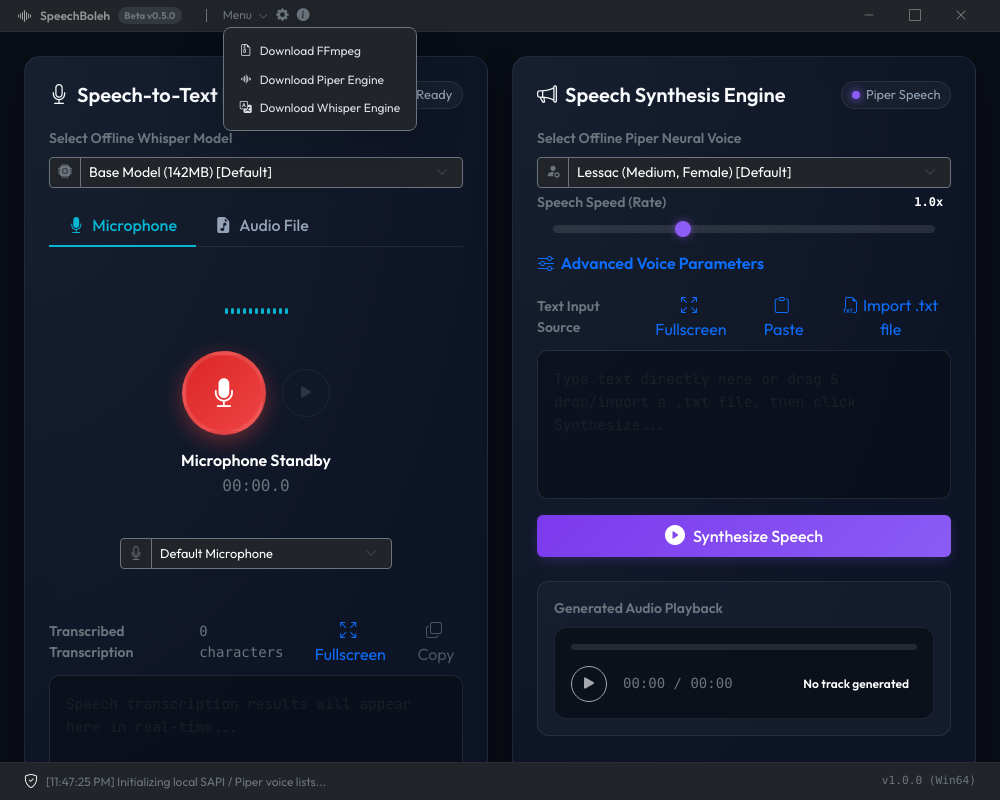
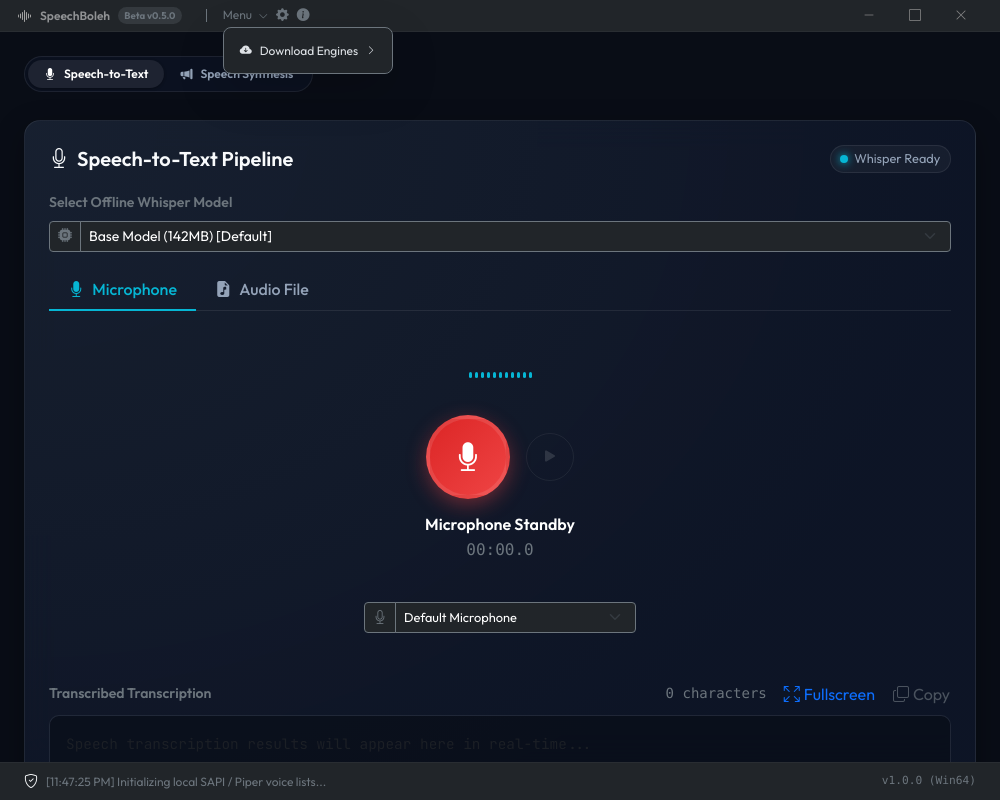
Before and after one commit to tinwinaung/SpeechBoleh, an Electron app: page index.html in a window 1000 px wide. Both pictures are taken after a click on the button "Menu". Drawn offline with nearby package versions, Linux system fonts and the light colour scheme; no server answers.

Commit message:
Implement tabbed interface for STT/TTS modules and add dropdown submenu for engine downloads

```diff
--- a/index.css
+++ b/index.css
@@ -415,3 +415,43 @@
   background: rgba(10, 15, 30, 0.95) !important;
   backdrop-filter: blur(8px) !important;
 }
+
+/* Premium Segmented Controls / Tabbed Panels */
+.segmented-control {
+  background: rgba(15, 23, 42, 0.5);
+  border: 1px solid rgba(255, 255, 255, 0.08);
+  border-radius: 20px;
+  padding: 3px;
+  display: inline-flex;
+}
+
+.segmented-control .nav-item {
+  margin: 0;
+}
+
+.segmented-control .nav-link {
+  color: #94a3b8;
+  background: transparent !important;
+  border: none !important;
+  border-radius: 18px !important;
+  padding: 5px 16px !important;
+  font-size: 0.75rem !important;
+  font-weight: 500;
+  transition: all 0.2s ease;
+  box-shadow: none !important;
+}
+
+.segmented-control .nav-link:hover {
+  color: #f1f5f9;
+}
+
+.segmented-control .nav-link.active {
+  color: #ffffff !important;
+  background: rgba(255, 255, 255, 0.08) !important;
+  box-shadow: 0 1px 3px rgba(0, 0, 0, 0.3) !important;
+}
+
+/* Multi-level Dropdown Submenus */
+.dropdown-submenu:hover > .dropdown-menu {
+  display: block !important;
+}
--- a/index.html
+++ b/index.html
@@ -36,12 +36,22 @@
           </button>
           <ul class="dropdown-menu dropdown-menu-dark bg-dark border border-secondary border-opacity-20 shadow-lg mt-1"
             aria-labelledby="titleBarDownloadDropdown" style="font-size: 0.75rem; border-radius: 8px;">
-            <li><a class="dropdown-item py-2" href="#" id="btn-download-ffmpeg-ui"><i
-                  class="bi bi-file-earmark-zip me-2 text-cyan"></i>Download FFmpeg</a></li>
-            <li><a class="dropdown-item py-2" href="#" id="btn-download-piper-ui"><i
-                  class="bi bi-soundwave me-2 text-purple"></i>Download Piper Engine</a></li>
-            <li><a class="dropdown-item py-2" href="#" id="btn-download-whisper-ui"><i
-                  class="bi bi-translate me-2 text-cyan"></i>Download Whisper Engine</a></li>
+            <li class="dropdown-submenu position-relative">
+              <a class="dropdown-item py-2 d-flex justify-content-between align-items-center" href="#">
+                <span><i class="bi bi-cloud-arrow-down-fill me-2 text-cyan"></i>Download Engines</span>
+                <i class="bi bi-chevron-right ms-2" style="font-size: 0.6rem;"></i>
+              </a>
+              <ul
+                class="dropdown-menu dropdown-menu-dark bg-dark border border-secondary border-opacity-20 shadow-lg mt-0"
+                style="font-size: 0.75rem; border-radius: 8px; position: absolute; top: 0; left: 100%; display: none;">
+                <li><a class="dropdown-item py-2" href="#" id="btn-download-ffmpeg-ui"><i
+                      class="bi bi-file-earmark-zip me-2 text-cyan"></i>FFmpeg</a></li>
+                <li><a class="dropdown-item py-2" href="#" id="btn-download-piper-ui"><i
+                      class="bi bi-soundwave me-2 text-purple"></i>Piper</a></li>
+                <li><a class="dropdown-item py-2" href="#" id="btn-download-whisper-ui"><i
+                      class="bi bi-translate me-2 text-cyan"></i>Whisper</a></li>
+              </ul>
+            </li>
           </ul>
         </div>
         <button class="btn btn-link p-0 text-secondary border-0 hover-light" id="title-bar-settings" title="Settings"
@@ -93,10 +103,29 @@
 
   <!-- Main Container -->
   <main class="flex-grow-1 p-4 overflow-auto d-flex flex-column gap-4">
-    <div class="row g-4 flex-shrink-0">
+    <!-- Segmented Tab Panel Navigation (Space-Saving) -->
+    <div class="d-flex mb-1 flex-shrink-0" style="-webkit-app-region: no-drag;">
+      <ul class="nav nav-pills segmented-control" id="mainTab" role="tablist">
+        <li class="nav-item" role="presentation">
+          <button class="nav-link active fw-semibold d-flex align-items-center gap-2" id="stt-tab" data-bs-toggle="tab"
+            data-bs-target="#stt-pane" type="button" role="tab" aria-controls="stt-pane" aria-selected="true">
+            <i class="bi bi-mic-fill text-cyan"></i> Speech-to-Text
+          </button>
+        </li>
+        <li class="nav-item" role="presentation">
+          <button class="nav-link fw-semibold d-flex align-items-center gap-2" id="tts-tab" data-bs-toggle="tab"
+            data-bs-target="#tts-pane" type="button" role="tab" aria-controls="tts-pane" aria-selected="false">
+            <i class="bi bi-megaphone-fill text-purple"></i> Speech Synthesis
+          </button>
+        </li>
+      </ul>
+    </div>
 
-      <!-- LEFT COLUMN: Speech-to-Text (STT) -->
-      <div class="col-lg-6">
+    <!-- Tabs Content -->
+    <div class="tab-content flex-shrink-0" id="mainTabContent">
+
+      <!-- Speech-to-Text (STT) Tab Pane -->
+      <div class="tab-pane fade show active" id="stt-pane" role="tabpanel" aria-labelledby="stt-tab">
         <div class="glass-container p-4">
           <div class="d-flex justify-content-between align-items-center mb-3">
             <h2 class="h5 m-0 fw-semibold d-flex align-items-center">
@@ -260,8 +289,8 @@
         </div>
       </div>
 
-      <!-- RIGHT COLUMN: Text-to-Speech (TTS) -->
-      <div class="col-lg-6">
+      <!-- Speech Synthesis (TTS) Tab Pane -->
+      <div class="tab-pane fade" id="tts-pane" role="tabpanel" aria-labelledby="tts-tab">
         <div class="glass-container p-4">
           <div class="d-flex justify-content-between align-items-center mb-3">
             <h2 class="h5 m-0 fw-semibold d-flex align-items-center">
@@ -516,15 +545,16 @@
   <div id="model-download-overlay" class="loading-overlay">
     <div class="spinner-border text-cyan mb-3" role="status" style="width: 3rem; height: 3rem;"></div>
     <h5 class="fw-semibold text-white mb-1" id="download-title">Downloading Whisper Model</h5>
-    <p class="small text-secondary text-center px-4 mb-3">Fetching weights directly from Hugging Face offline cache...</p>
+    <p class="small text-secondary text-center px-4 mb-3">Fetching weights directly from Hugging Face offline cache...
+    </p>
     <div class="w-50 mx-auto" style="max-width: 500px;">
       <div class="progress bg-dark" style="height: 10px; border-radius: 5px; overflow: hidden;">
-        <div id="download-progress-bar"
-          class="progress-bar progress-bar-striped progress-bar-animated bg-cyan" role="progressbar"
-          style="width: 0%"></div>
+        <div id="download-progress-bar" class="progress-bar progress-bar-striped progress-bar-animated bg-cyan"
+          role="progressbar" style="width: 0%"></div>
       </div>
       <div class="d-flex justify-content-between mt-2 px-1">
-        <span class="small text-secondary font-monospace" id="download-bytes" style="font-size: 0.75rem;">0 / 0 MB</span>
+        <span class="small text-secondary font-monospace" id="download-bytes" style="font-size: 0.75rem;">0 / 0
+          MB</span>
         <span class="small text-cyan font-monospace" id="download-pct" style="font-size: 0.75rem;">0%</span>
       </div>
     </div>
```
